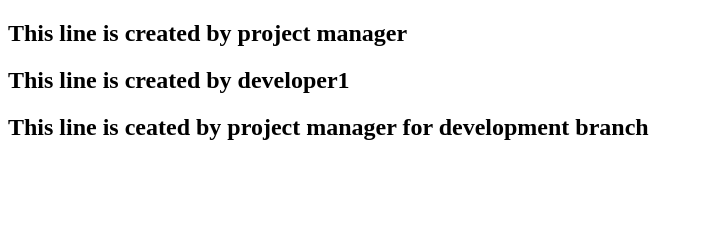
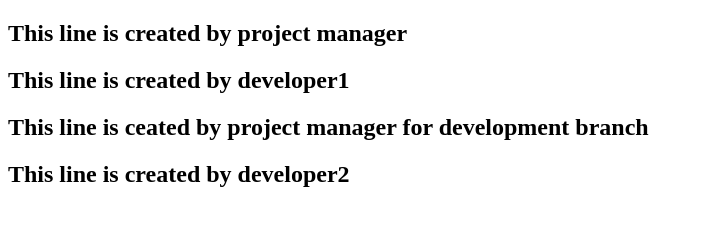
Before and after one commit to NifatHossain/test-collaboration, a plain HTML site: page index.html in a window 1280 px wide. Shown: the whole page, without its empty margins (0-703 px from the left). Drawn offline with Linux system fonts and the light colour scheme.

Commit message:
adding a line in developer-2 by dev-2

```diff
--- a/index.html
+++ b/index.html
@@ -10,5 +10,6 @@
     <h2>This line is created by developer1</h2>
 
     <h2>This line is ceated by project manager for development branch</h2>
+    <h2>This line is created by developer2</h2>
 </body>
 </html>
```
